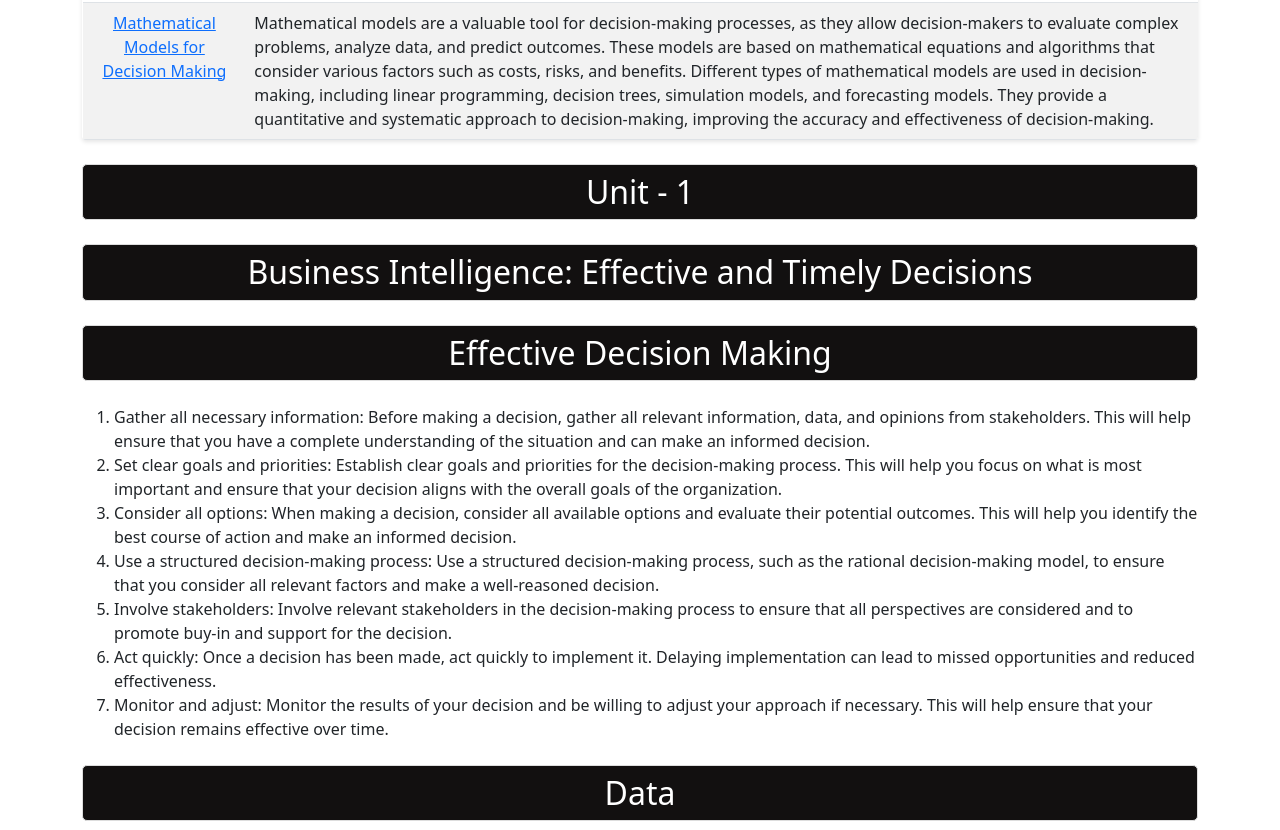
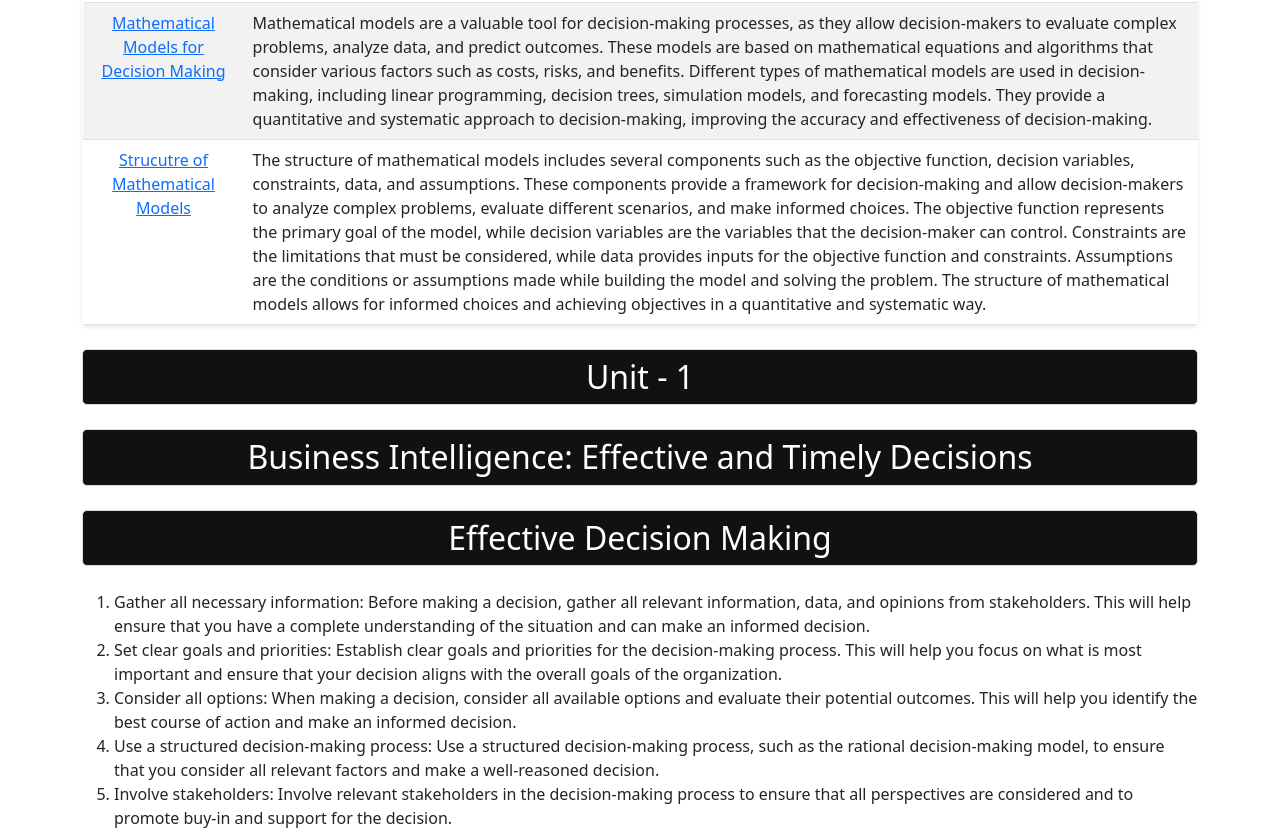
Before and after one commit to Anamaya1729/business-intelligence-notes-app, a React (Create React App) app: page / in a window 1280 px wide. Shown: the part 3408-4238 px from the top of the page. Built offline with nearby package versions, Linux system fonts and the light colour scheme; a small style sheet from the web is missing.

Commit message:
Added Mathematical model

```diff
--- a/src/App.js
+++ b/src/App.js
@@ -12,6 +12,7 @@ import decisionProcess from './images/decion_making_process.jpg';
 import Footer from './components/Footer';
 import Title from './components/Title';
 import GoTopButton from './components/GoTopButton';
+import mmodel from './images/mmodel.png';
 
 function App() {
   return (
@@ -39,6 +40,8 @@ function App() {
     <Paragraph props={data.dssDevelopment} />
     <Title title="Unit - 2" />
     <Paragraph props={data.mathematicalModel} />
+    <Paragraph props={data.mathematicalModelStructure} />
+    <Image src={mmodel} alt="Mathematical Model" caption="Mathematical Model" />
     <Footer />
     <GoTopButton />
     </>
--- a/src/data.json
+++ b/src/data.json
@@ -83,6 +83,12 @@
       "title": "Mathematical Models for Decision Making",
       "content" : "Mathematical models are a valuable tool for decision-making processes, as they allow decision-makers to evaluate complex problems, analyze data, and predict outcomes. These models are based on mathematical equations and algorithms that consider various factors such as costs, risks, and benefits. Different types of mathematical models are used in decision-making, including linear programming, decision trees, simulation models, and forecasting models. They provide a quantitative and systematic approach to decision-making, improving the accuracy and effectiveness of decision-making.",
       "link": "mathematical-model"
+    },
+    {
+      "id": 15,
+      "title": "Strucutre of Mathematical Models",
+      "content": "The structure of mathematical models includes several components such as the objective function, decision variables, constraints, data, and assumptions. These components provide a framework for decision-making and allow decision-makers to analyze complex problems, evaluate different scenarios, and make informed choices. The objective function represents the primary goal of the model, while decision variables are the variables that the decision-maker can control. Constraints are the limitations that must be considered, while data provides inputs for the objective function and constraints. Assumptions are the conditions or assumptions made while building the model and solving the problem. The structure of mathematical models allows for informed choices and achieving objectives in a quantitative and systematic way.",
+      "link": "mathematical-model-structure"
     }
   ],
   "importantQuestion" : [
@@ -329,5 +335,16 @@
                 "There are several types of mathematical models used in decision-making, including linear programming, decision trees, simulation models, and forecasting models. Linear programming is used to find the optimal solution to problems that involve allocating limited resources among competing demands. Decision trees are used to model decision-making under uncertainty, where the outcomes of different decisions are not known with certainty. Simulation models are used to analyze complex systems by simulating their behavior over time. Finally, forecasting models are used to predict future trends and patterns based on historical data and statistical analysis.",
                 "Overall, mathematical models provide decision-makers with a quantitative and systematic approach to decision-making, helping to improve the accuracy and effectiveness of their decisions."],
       "link" : "mathematical-model"
+  },
+  "mathematicalModelStructure" : {
+      "title": "Strucutre of Mathematical Models",
+      "data" : ["Mathematical models are structured in a way that allows decision-makers to analyze complex problems, evaluate different scenarios, and make informed choices. They typically consist of several components, including:",
+                "1. Objective Function: This is the primary goal of the model and represents what the decision-maker wants to achieve.",
+                "2. Decision Variables: These are the variables that the decision-maker can control or manipulate to achieve the objective function.",
+                "3. Constraints: These are the limitations that the decision-maker must consider while making decisions.",
+                "4. Data: This includes historical or current data used to build the model and provide inputs for the objective function and constraints.",
+                "5. Assumptions: These are the conditions or assumptions made while building the model and solving the problem.",
+                "Overall, the structure of mathematical models provides a framework for decision-making that takes into account various constraints and factors that affect the decision. This allows decision-makers to make informed choices and achieve their objectives in a quantitative and systematic way."],
+      "link": "mathematical-model-structure"
   }
 }
```
Also changed, not shown: src/images/mmodel.png (added).
